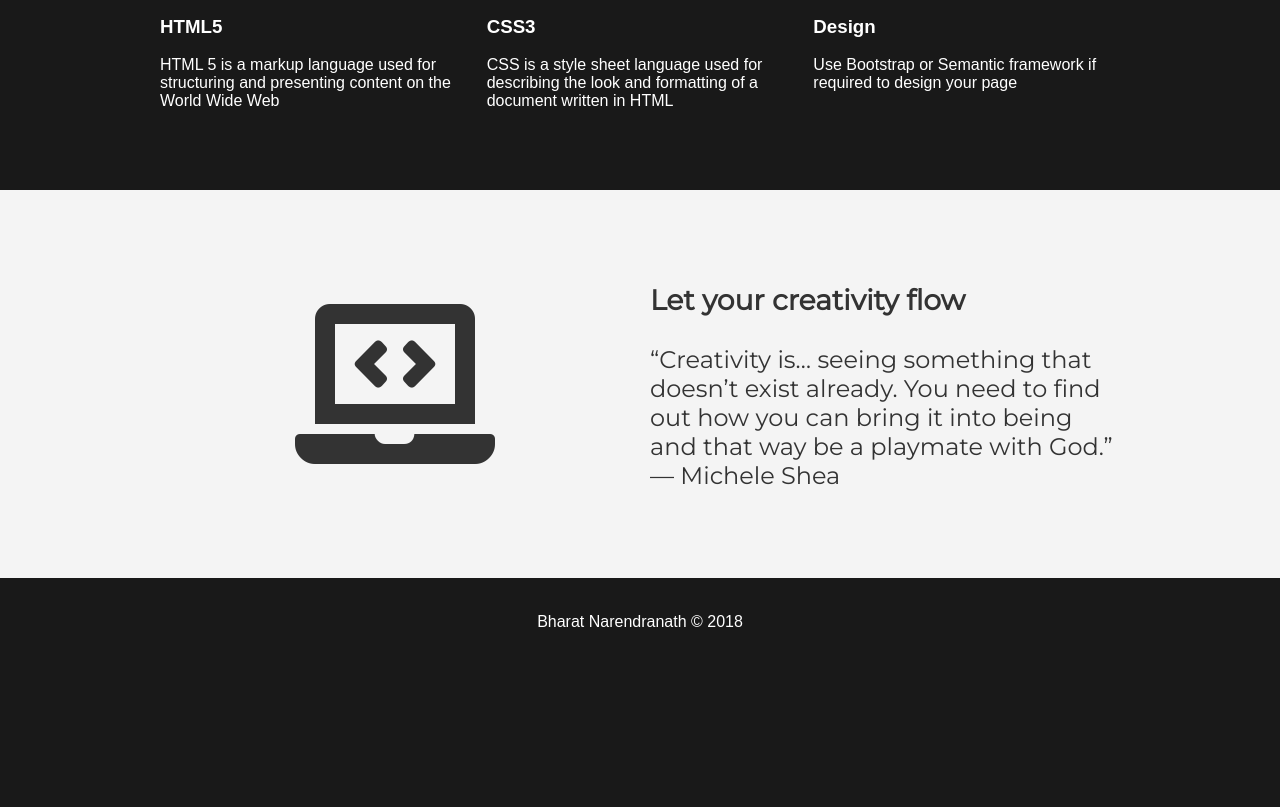
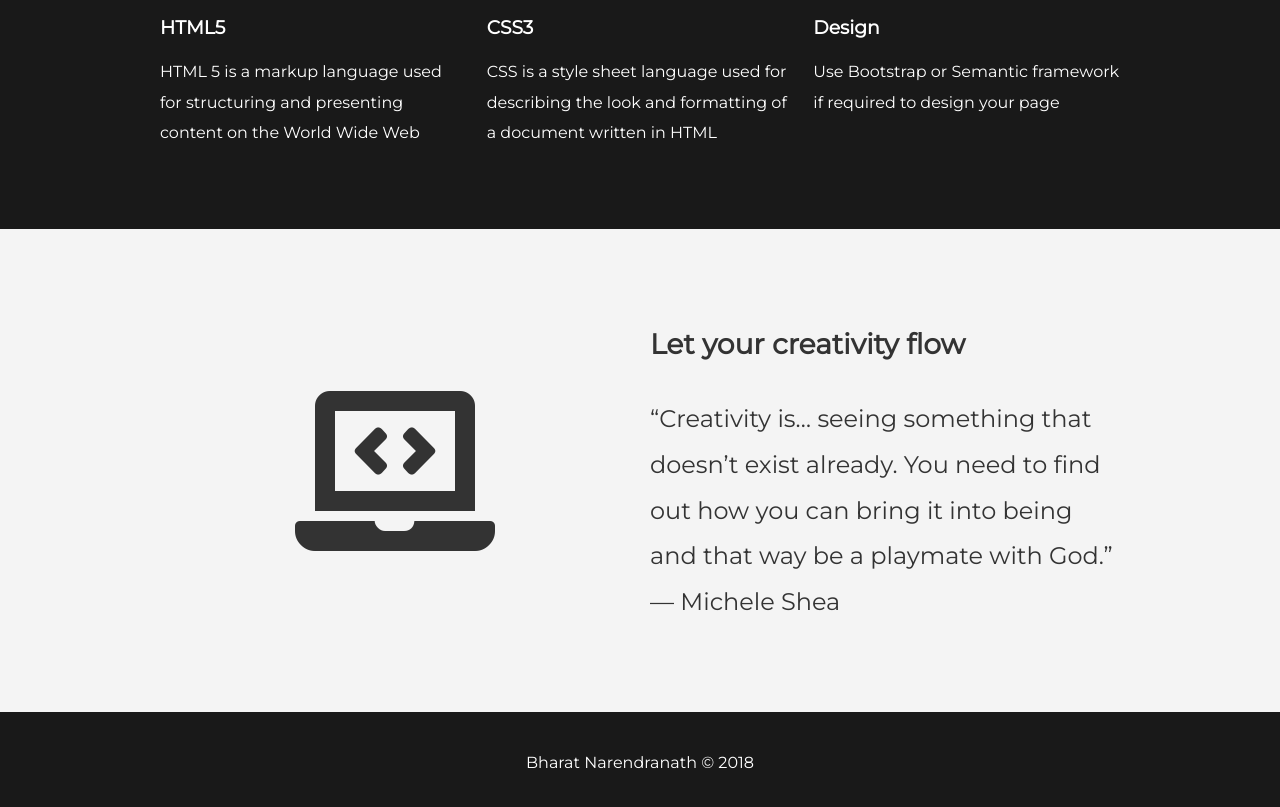
Before and after one commit to bharatnarendranath/CYBER-2k18, a plain HTML site: page index.html in a window 1280 px wide. Shown: the part 915-1722 px from the top of the page. Before the commit the page ends 1581 px from the top, so only its background shows below. Drawn offline with Linux system fonts and the light colour scheme; a web font is replaced by a local one.

Commit message:
minor changes with size and line height

```diff
--- a/stylesheet/style.css
+++ b/stylesheet/style.css
@@ -70,7 +70,7 @@ body {
 
 .content .text {
     font-size: 3.2rem;
-    /* line-height: 1.7; */
+    line-height: 1.7;
     margin-top: 1rem;
     font-family: 'Lobster Two', cursive;
     color: black;
@@ -111,10 +111,19 @@ body {
     color: #f4f4f4;
 }
 
+h3{
+    font-family: 'Montserrat', sans-serif;
+}
+
+p{
+    font-family: 'Montserrat', sans-serif;
+    line-height: 1.9;
+}
+
 .end{
     /* font-family: 'Raleway', sans-serif; */
     font-family: 'Montserrat', sans-serif;
-
+    line-height: 1.7;
     font-size: 1.5rem;
 }
 
```
